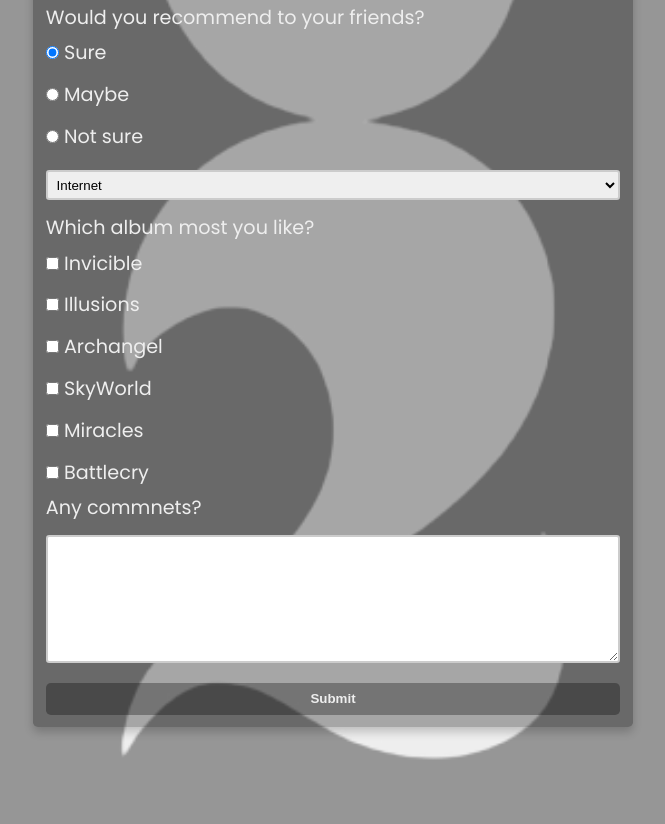
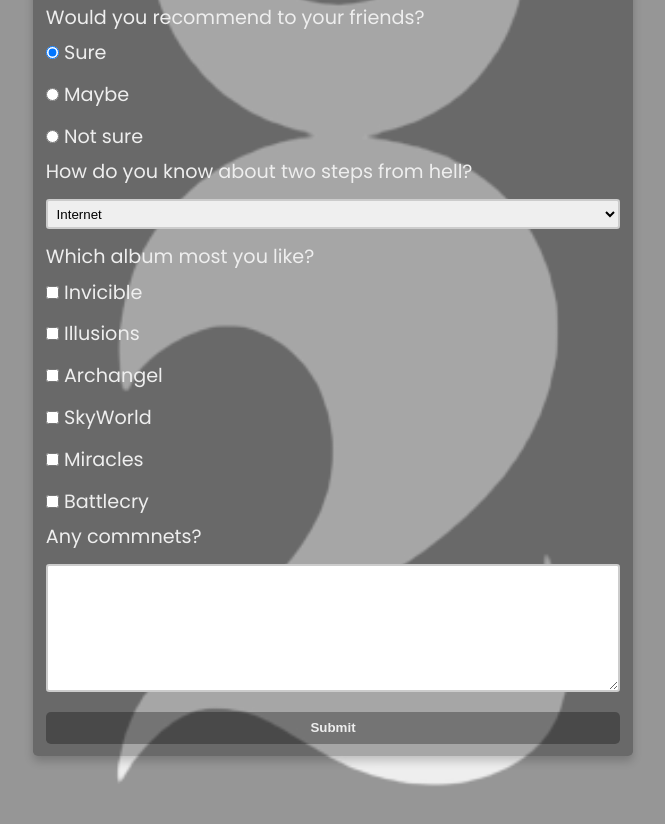
Before and after one commit to SAM-dev-pixel/two-steps-from-hell-survey-form, a plain HTML site: page index.html in a window 1280 px wide. Shown: the part 762-1586 px from the top of the page, without its empty margins (307-972 px from the left). Drawn offline with Linux system fonts and the light colour scheme.

Commit message:
Update index.html

```diff
--- a/index.html
+++ b/index.html
@@ -60,6 +60,7 @@
     </div>
 
     <label for="">
+        How do you know about two steps from hell?
       <select name="" id="dropdown">
         <option value="internet" checked>Internet</option>
         <option value="youtube">YouTube</option>
```
